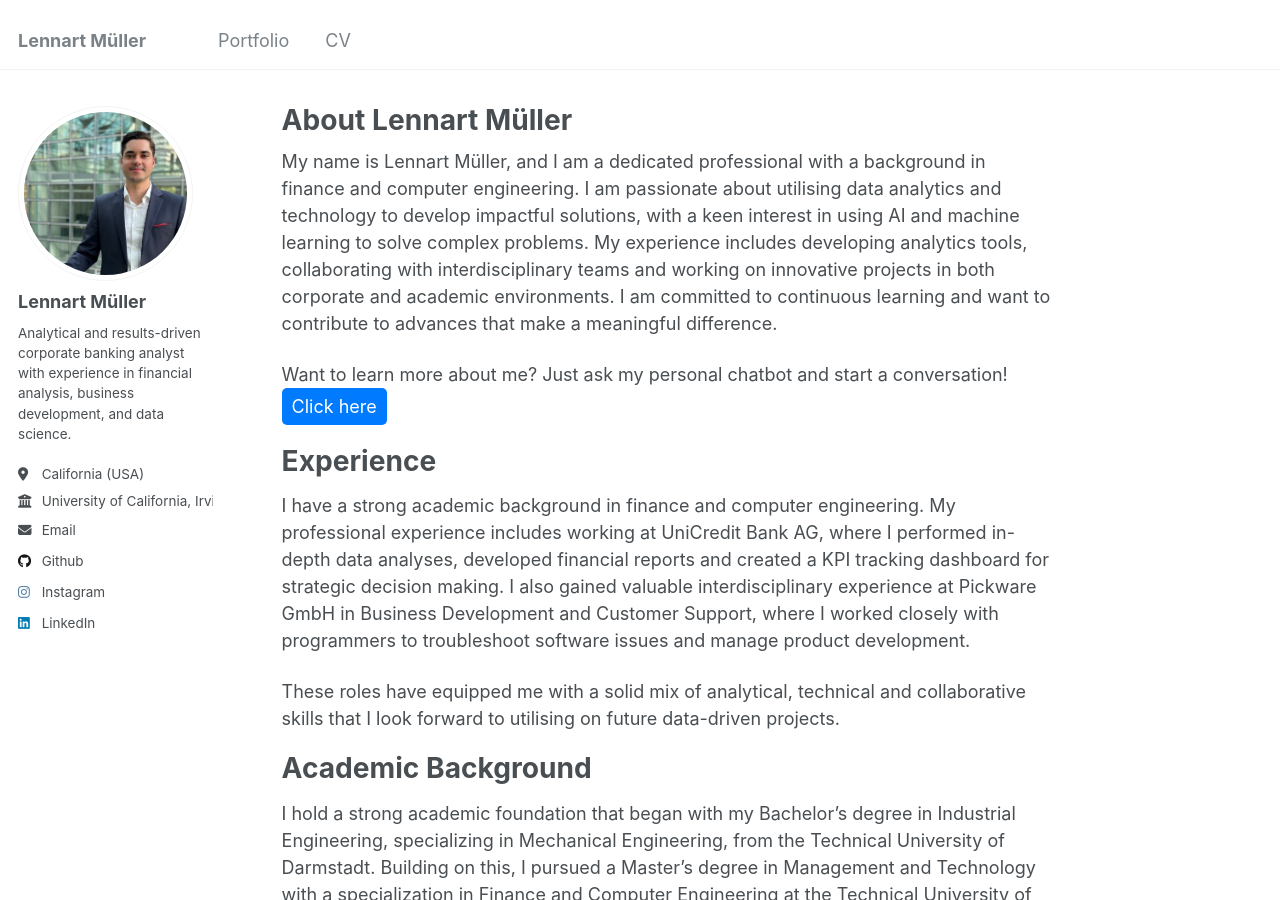
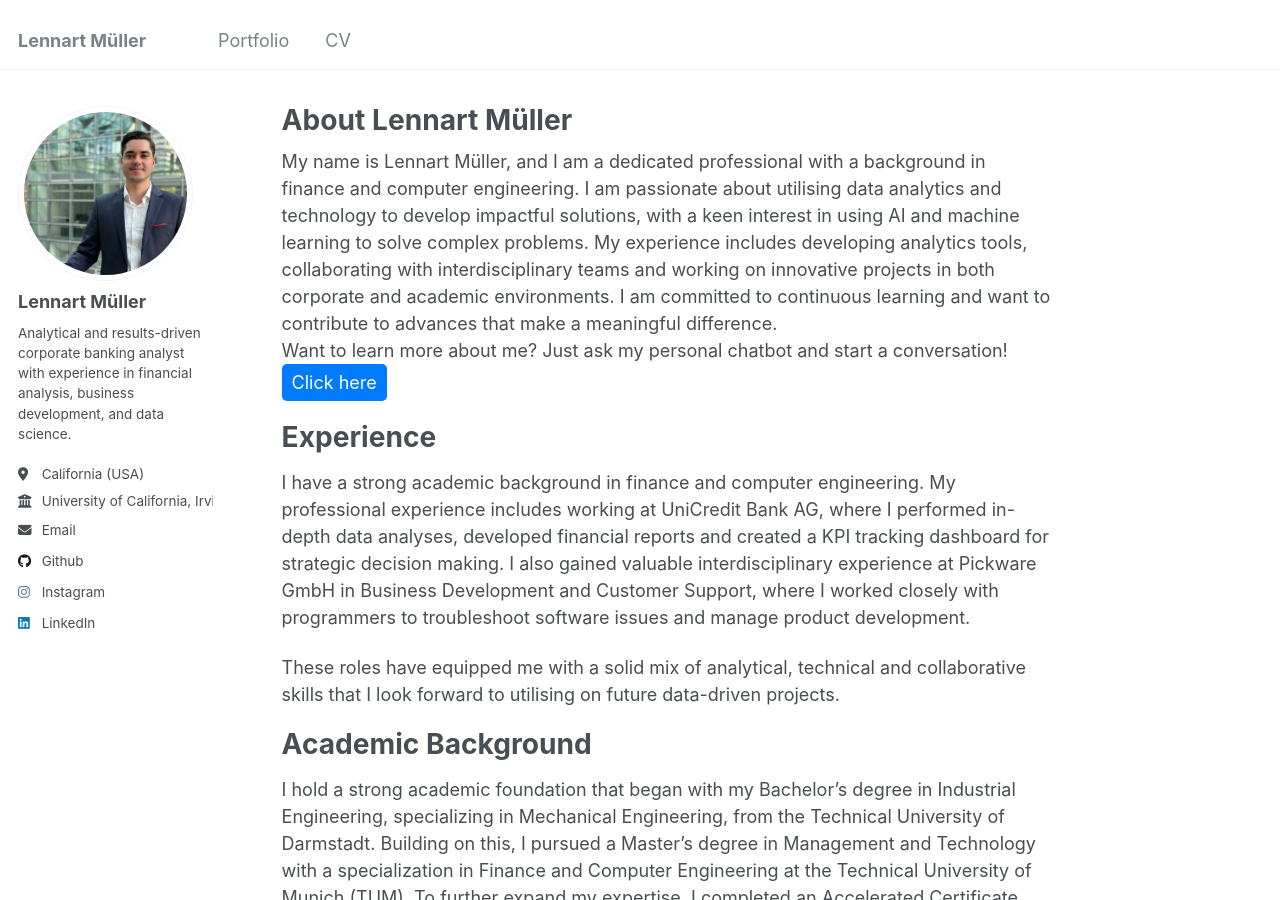
Before and after one commit to lennartmueller123/lennartmueller123.github.io, a Jekyll site: the page built from _pages/about.md, in a window 1280 px wide and 900 px high. Built offline with Jekyll 4.4.1, drawn with Linux system fonts in a browser that asks for light colours.

Commit message:
Update about.md

```diff
--- a/_pages/about.md
+++ b/_pages/about.md
@@ -7,8 +7,10 @@ redirect_from:
   - /about.html
 ---
 
+<p style="margin-bottom: 0;">
 My name is Lennart Müller, and I am a dedicated professional with a background in finance and computer engineering. I am passionate about utilising data analytics and technology to develop impactful solutions, with a keen interest in using AI and machine learning to solve complex problems. My experience includes developing analytics tools, collaborating with interdisciplinary teams and working on innovative projects in both corporate and academic environments. I am committed to continuous learning and want to contribute to advances that make a meaningful difference.
-<div>
+</p>
+<div style="margin-top: 0;">
 Want to learn more about me? Just ask my personal chatbot and start a conversation!
 </div>
 <div>
```
